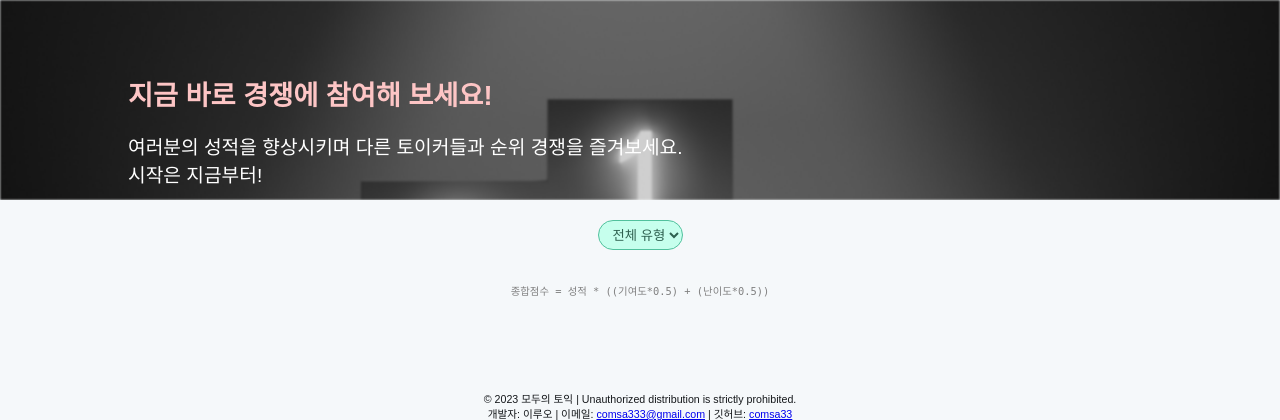
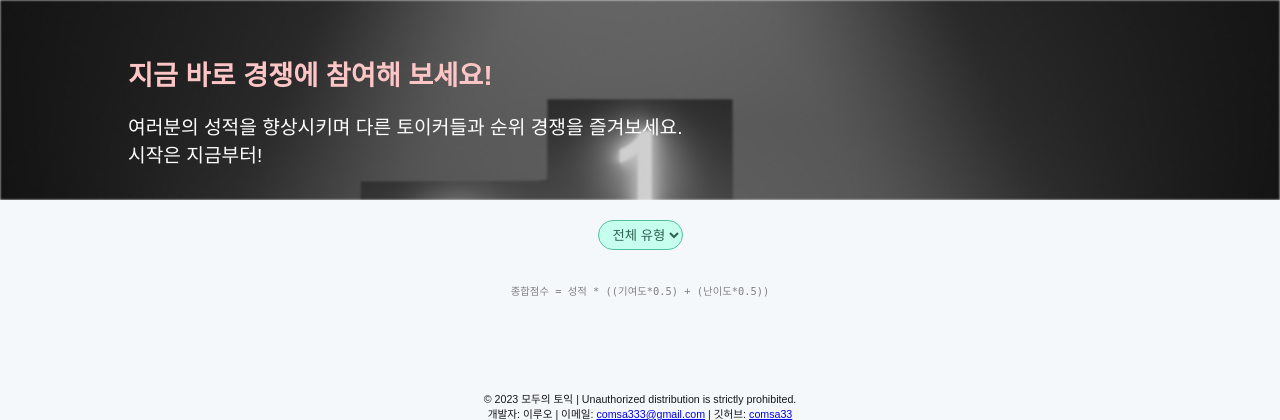
Before and after one commit to comsa33/toeic4all, a Flask app: page /rank in a window 1280 px wide. Shown: the part 70-490 px from the top of the page. Run offline with Flask 3, Linux system fonts and the light colour scheme; data that the repository does not hold is empty; some web fonts are replaced.

Commit message:
fix: mocktest, board, rank css

```diff
--- a/static/css/board.css
+++ b/static/css/board.css
@@ -58,7 +58,7 @@ h2, h3, h4 {
 
 .h1-on-img {
     text-align: left !important;
-    padding: 55px 0px 0px 0px;
+    padding: 35px 0px 0px 0px;
     margin-bottom: 0 !important;
     font-weight: bold;
     font-size: 2em;
--- a/static/css/mock_test.css
+++ b/static/css/mock_test.css
@@ -112,6 +112,7 @@
 }
 
 .p-on-img {
+    padding-top: 20px;
     text-align: left;
     font-size: 1.2em;
     font-weight: 200;
--- a/static/css/rank.css
+++ b/static/css/rank.css
@@ -41,7 +41,7 @@ body {
 
 .h1-on-img {
     text-align: left !important;
-    padding: 55px 0px 0px 0px;
+    padding: 35px 0px 0px 0px;
     margin-bottom: 0 !important;
     font-weight: bold;
     font-size: 1.7em;
--- a/templates/mock_test.html
+++ b/templates/mock_test.html
@@ -8,7 +8,7 @@
 
 {% block body_top %}
 <div id="my-img-container" class="my-img-container">
-    <div class="blur-bg-image" data-bg-url="{{ url_for('static', filename='images/ai-img1.jpg') }}"></div>
+    <div class="blur-bg-image" data-bg-url="{{ url_for('static', filename='images/whitebg-img1.jpg') }}"></div>
     <div class="my-img-text">
         <h1 class="h1-on-img" style="text-align:center; margin-bottom: 2rem;" data-aos="fade-down" data-aos-duration="1000">AI 모의고사</h1>
         <p class="p-on-img">AI가 엄선한 토익 파트5 모의고사를 이제 무제한으로 만나보세요.</p>
```
Also changed, not shown: static/images/whitebg-img1.jpg (added).
